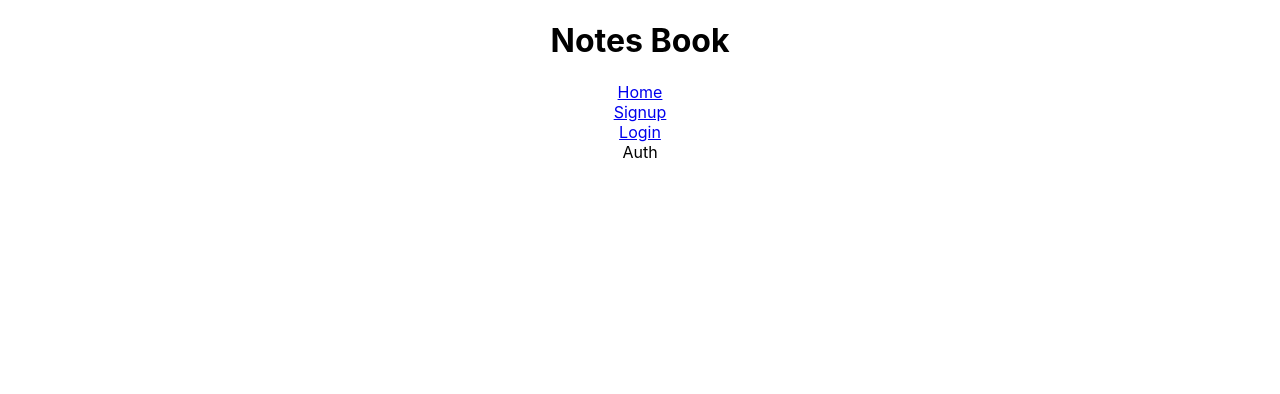
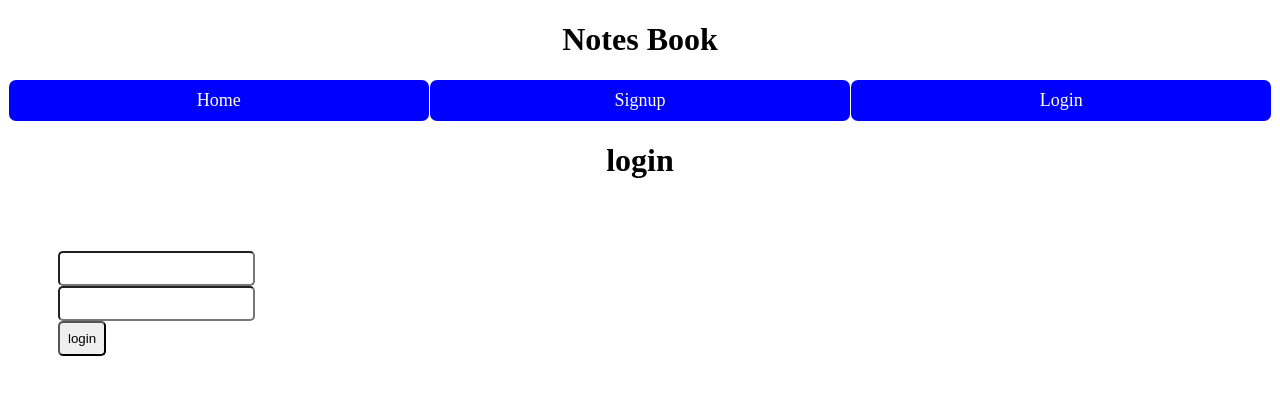
Before and after one commit to EliusCaleb/notes, a React (Create React App) app in the folder client/: page /auth/login in a window 1280 px wide. Shown: the top 394 px of the page. Built offline with nearby package versions, Linux system fonts and the light colour scheme.

Commit message:
setting up auth and style it too

```diff
--- a/client/src/index.css
+++ b/client/src/index.css
@@ -1,13 +1,44 @@
-body {
-  margin: 0;
-  font-family: -apple-system, BlinkMacSystemFont, 'Segoe UI', 'Roboto', 'Oxygen',
-    'Ubuntu', 'Cantarell', 'Fira Sans', 'Droid Sans', 'Helvetica Neue',
-    sans-serif;
-  -webkit-font-smoothing: antialiased;
-  -moz-osx-font-smoothing: grayscale;
+/* navbar component */
+header{
+   text-align: center;
+}
+header nav{
+   display: flex;
+   justify-content: space-around;
 }
 
-code {
-  font-family: source-code-pro, Menlo, Monaco, Consolas, 'Courier New',
-    monospace;
+header nav a {
+   color:black;
+  text-decoration: none;
 }
+
+header nav div{
+   font-size: large;
+   background-color: blue;
+   color: white;
+   width: 400px;
+   border-radius: 7px;
+   transition: background-color .2s, color .2s;
+   padding: 10px;
+
+}
+header nav div:hover{
+   background-color: bisque;
+   color: blue;
+}
+
+/* auth */
+.auth form{
+   padding: 50px;
+   text-align: center;
+}
+
+.auth form input{
+   display: block;
+   padding: 8px;
+   border-radius: 5px;
+   margin: 20px,auto;
+
+
+
+}
--- a/client/src/pages/Auth.jsx
+++ b/client/src/pages/Auth.jsx
@@ -1,9 +1,80 @@
-import React from 'react'
+import React, { useState, useEffect } from "react";
+import { useParams } from "react-router-dom";
+import { useAppState } from "../AppState.jsx";
 
 const Auth = () => {
+  const params = useParams();
+  const type = params.form;
+  const [formData, setFormData] = useState({
+    username: "",
+    password: "",
+  });
+
+  const [userData, setUserData] = useState(null);
+
+  const { state, dispatch } = useAppState();
+
+  useEffect(() => {
+    if (userData) {
+      console.log(userData);
+      const { token, user } = userData;
+      dispatch({ type: "auth", payload: { token, username: user?.username } });
+    }
+  }, [userData]);
+
+  const actions = {
+    signup: () => {
+      return fetch(state?.url + "users/", {
+        method: "POST",
+        headers: {
+          Accept: "application/json",
+          "Content-Type": "application/json",
+        },
+        body: JSON.stringify(formData),
+      }).then((resp) => resp.json());
+    },
+    login: () => {
+      return fetch(state?.url + "login/", {
+        method: "POST",
+        headers: {
+          Accept: "application/json",
+          "Content-Type": "application/json",
+        },
+        body: JSON.stringify(formData),
+      }).then((resp) => resp.json());
+    },
+  };
+
+  const handleChange = (e) => {
+    setFormData({ ...formData, [e.target.name]: e.target.value });
+  };
+
+  const handleSubmit = (e) => {
+    e.preventDefault();
+    actions[type]().then((data) => {
+      setUserData(data);
+    });
+  };
   return (
-    <div>Auth</div>
-  )
-}
+    <div className="auth">
+      <h1>{type}</h1>
+      <form onSubmit={handleSubmit}>
+        <input
+          type="text"
+          name="username"
+          value={formData.username}
+          onChange={handleChange}
+        />
+        <input
+          type="password"
+          name="password"
+          value={formData.password}
+          onChange={handleChange}
+        />
+        <input type="submit" value={type} />
+      </form>
+    </div>
+  );
+};
 
-export default Auth
+export default Auth;
```
